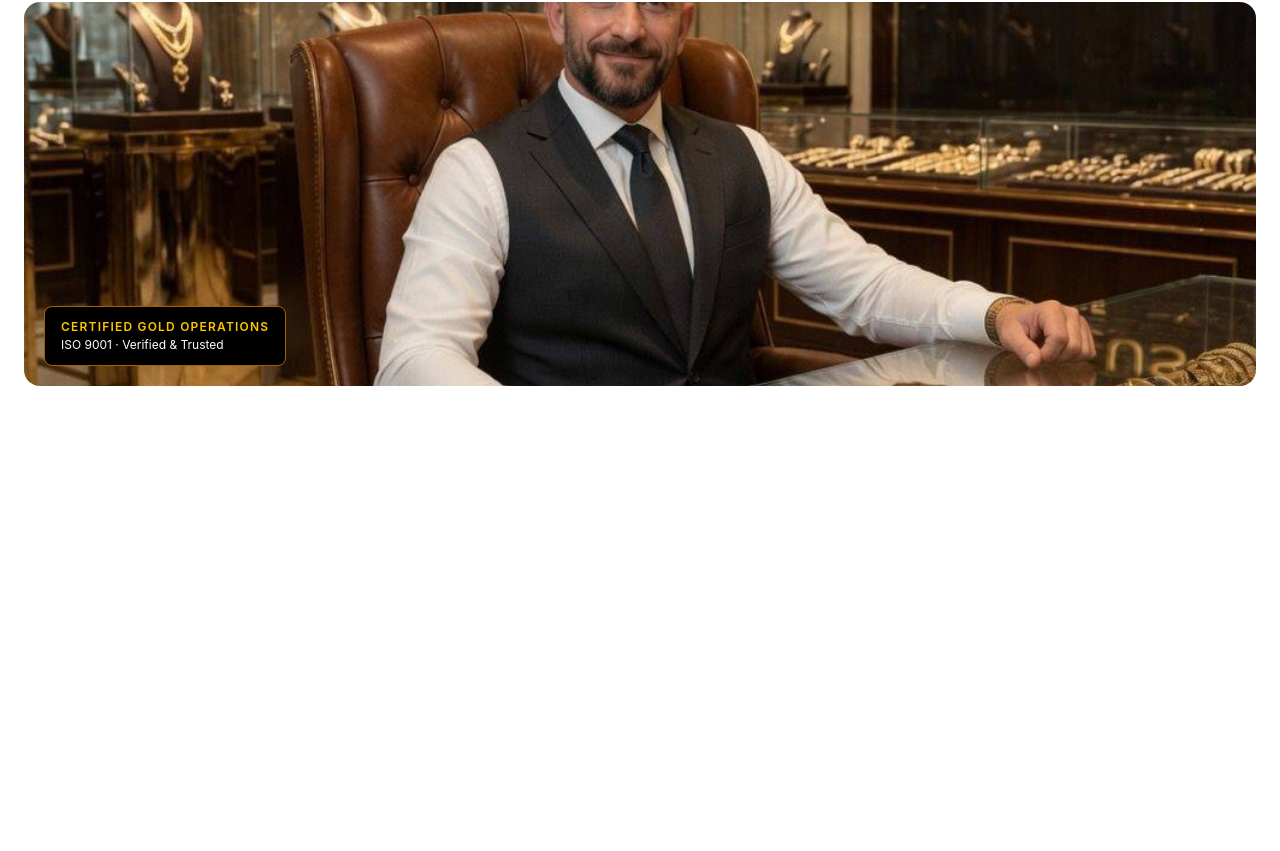
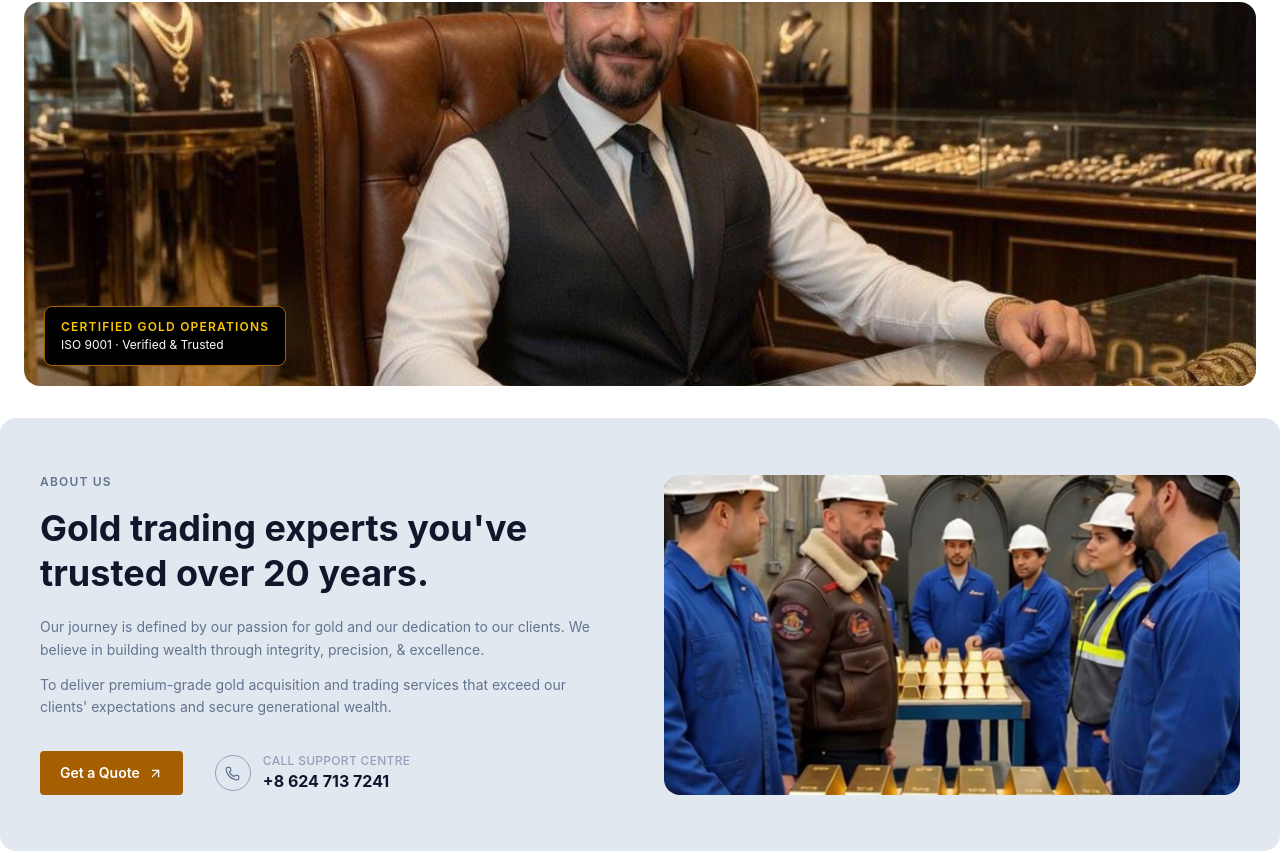
Before and after one commit to GboyegaAkere/goldbus, a React (Vite) app in the folder gold/: page / in a window 1280 px wide. Shown: the part 252-1103 px from the top of the page. Before the commit the page ends 800 px from the top, so only its background shows below. Built offline with nearby package versions, Linux system fonts and the light colour scheme.

Commit message:
new commit

```diff
--- /dev/null
+++ b/gold/src/components/About.jsx
@@ -0,0 +1,53 @@
+import { ArrowUpRight, Phone } from "lucide-react";
+
+export default function About() {
+  return (
+    <section className="bg-slate-200 px-10 py-14 rounded-2xl">
+      <div className="grid grid-cols-1 md:grid-cols-2 gap-12 items-center">
+
+        {/* Left */}
+        <div>
+          <p className="text-xs font-semibold uppercase tracking-widest text-slate-500 mb-4">
+            About Us
+          </p>
+          <h2 className="text-4xl font-bold leading-tight text-slate-900 mb-5">
+            Gold trading experts you've trusted over 20 years.
+          </h2>
+          <p className="text-sm text-slate-500 leading-relaxed mb-3">
+            Our journey is defined by our passion for gold and our dedication to our clients.
+            We believe in building wealth through integrity, precision, &amp; excellence.
+          </p>
+          <p className="text-sm text-slate-500 leading-relaxed">
+            To deliver premium-grade gold acquisition and trading services that exceed our
+            clients' expectations and secure generational wealth.
+          </p>
+
+          <div className="flex items-center gap-8 mt-8">
+            <button className="inline-flex items-center gap-2 bg-yellow-700 hover:bg-yellow-800 text-white text-sm font-semibold px-5 py-3 rounded transition-colors">
+              Get a Quote <ArrowUpRight size={15} />
+            </button>
+            <div className="flex items-center gap-3">
+              <div className="w-9 h-9 rounded-full border border-slate-400 flex items-center justify-center text-slate-500">
+                <Phone size={15} />
+              </div>
+              <div>
+                <p className="text-xs text-slate-400 uppercase tracking-wide font-medium">Call support centre</p>
+                <p className="text-base font-bold text-slate-900">+8 624 713 7241</p>
+              </div>
+            </div>
+          </div>
+        </div>
+
+        {/* Right — image */}
+        <div className="w-full h-80 rounded-2xl overflow-hidden">
+          <img
+           src="/gold.jpg"
+            alt="Gold bars and trading operations"
+            className="w-full h-full object-cover"
+          />
+        </div>
+
+      </div>
+    </section>
+  );
+}
--- /dev/null
+++ b/gold/src/components/Next.jsx
@@ -0,0 +1,9 @@
+import React from 'react'
+
+const Next = () => {
+  return (
+    <div>Next</div>
+  )
+}
+
+export default Next
--- a/gold/src/pages/Home.jsx
+++ b/gold/src/pages/Home.jsx
@@ -1,12 +1,15 @@
 import React from 'react'
 import Navbar from '../components/Navbar'
 import Hero from '../components/Hero'
+import About from '../components/About'
+import Next from '../components/Next'
 
 const Home = () => {
   return (
     <div>
       <Navbar/>
       <Hero/>
+      <About/>
     </div>
   )
 }
```
Also changed, not shown: gold/public/gold.jpg (added).
